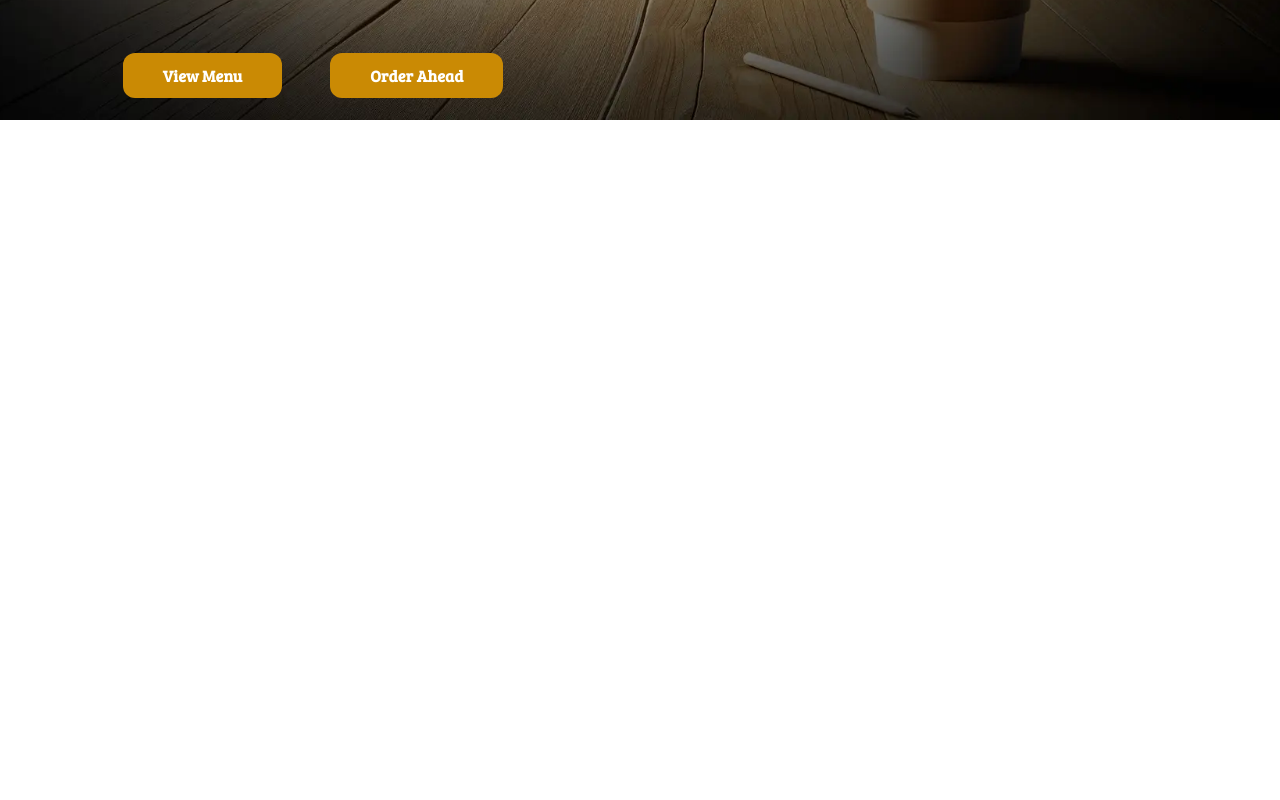
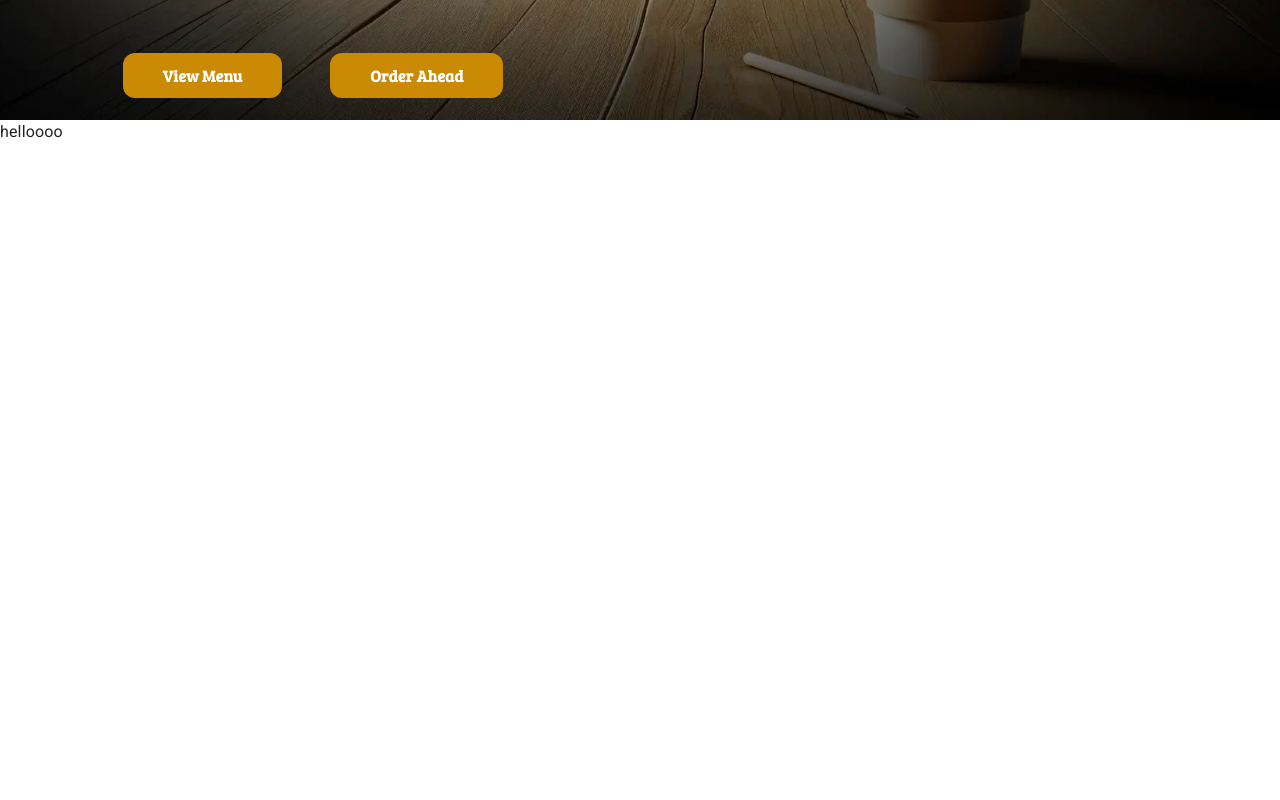
Before and after one commit to jaylamping/Odyssey-Coffee, a React (Vite) app: page / in a window 1280 px wide. Shown: the part 680-1480 px from the top of the page. Before the commit the page ends 800 px from the top, so only its background shows below. Built offline with nearby package versions, Linux system fonts and the light colour scheme; a web font is replaced by a local one; what tailwindcss-animated would draw is missing.

Commit message:
installing lenis

```diff
--- a/package.json
+++ b/package.json
@@ -17,6 +17,7 @@
     "@mui/material": "^5.15.16",
     "@vercel/speed-insights": "^1.0.10",
     "framer-motion": "^11.2.2",
+    "lenis": "^1.1.2",
     "react": "^18.2.0",
     "react-dom": "^18.2.0",
     "react-router-dom": "^6.23.0",
--- a/src/pages/Home.tsx
+++ b/src/pages/Home.tsx
@@ -3,7 +3,11 @@ import { motion } from 'framer-motion';
 
 const Home = () => {
   return (
-    <div className='grid grid-cols-12 bg-cover bg-center h-screen w-screen bg-no-repeat home-background serif overflow-hidden'>
+    <div className='overflow-hidden'>
+      <section
+        id='hero'
+        className='grid grid-cols-12 bg-cover bg-center h-screen w-screen bg-no-repeat home-background serif'
+      >
         <motion.div
           initial={{ opacity: 0, y: 100 }}
           animate={{ opacity: 1, y: 0 }}
@@ -32,6 +36,11 @@ const Home = () => {
             </div>
           </div>
         </motion.div>
+      </section>
+      <section style={{ height: '800px' }}>helloooo</section>
+      <section style={{ height: '800px', backgroundColor: 'red' }}>
+        helloooo
+      </section>
     </div>
   );
 };
```
Also changed, not shown: 1 other file (tests, documents, lock files or other folders). Lines whose indentation alone changed are shown as unchanged.
